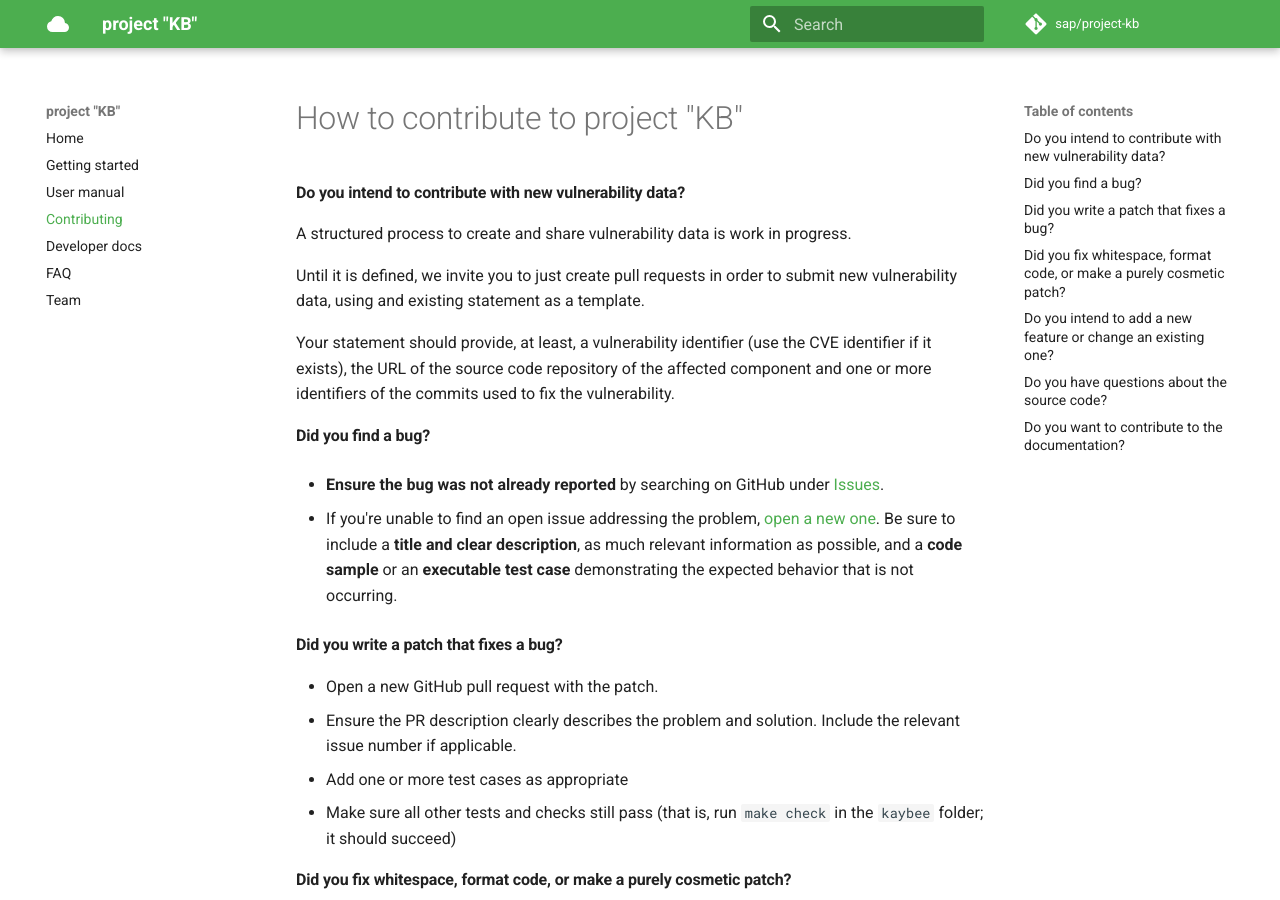
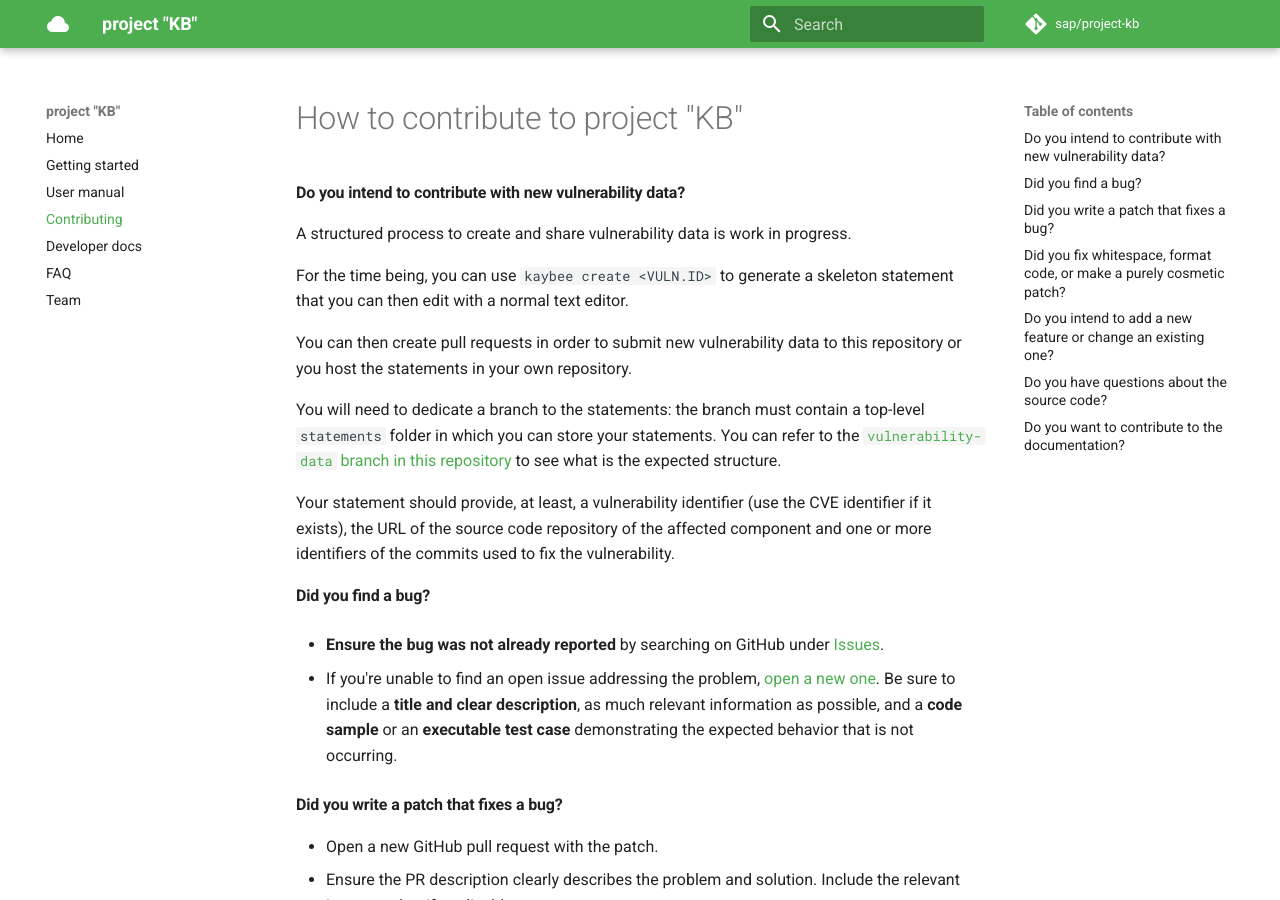
Before and after one commit to SAP/project-kb, an MkDocs documentation site: the page built from docs/contributing.md, in a window 1280 px wide and 900 px high. Built offline with MkDocs 1.6.1 and Material for MkDocs 9.7.7, drawn with Linux system fonts in a browser that asks for light colours; comment, search, counter and statistics services are not loaded.

Commit message:
docs: misc improvements

```diff
--- a/docs/contributing.md
+++ b/docs/contributing.md
@@ -4,8 +4,17 @@
 
 A structured process to create and share vulnerability data is work in progress.
 
-Until it is defined, we invite you to just create pull requests in order to
-submit new vulnerability data, using and existing statement as a template.
+For the time being, you can use `kaybee create <VULN.ID>` to generate a skeleton
+statement that you can then edit with a normal text editor.
+
+You can then create pull requests in order to submit new vulnerability data to this repository
+or you host the statements in your own repository.
+
+You will need to dedicate a branch to the statements: the branch must contain a
+top-level `statements` folder in which you can store your statements. You can
+refer to the [`vulnerability-data` branch in this
+repository](https://github.com/SAP/project-kb/tree/vulnerability-data) to see
+what is the expected structure.
 
 Your statement should provide, at least, a vulnerability identifier (use the CVE
 identifier if it exists), the URL of the source code repository of the affected
```
Also changed, not shown: docs/index.md (+1 -1 lines), docs/user_manual.md (+13 -1 lines), vulnerability-data/README.md (+1 -1 lines).
